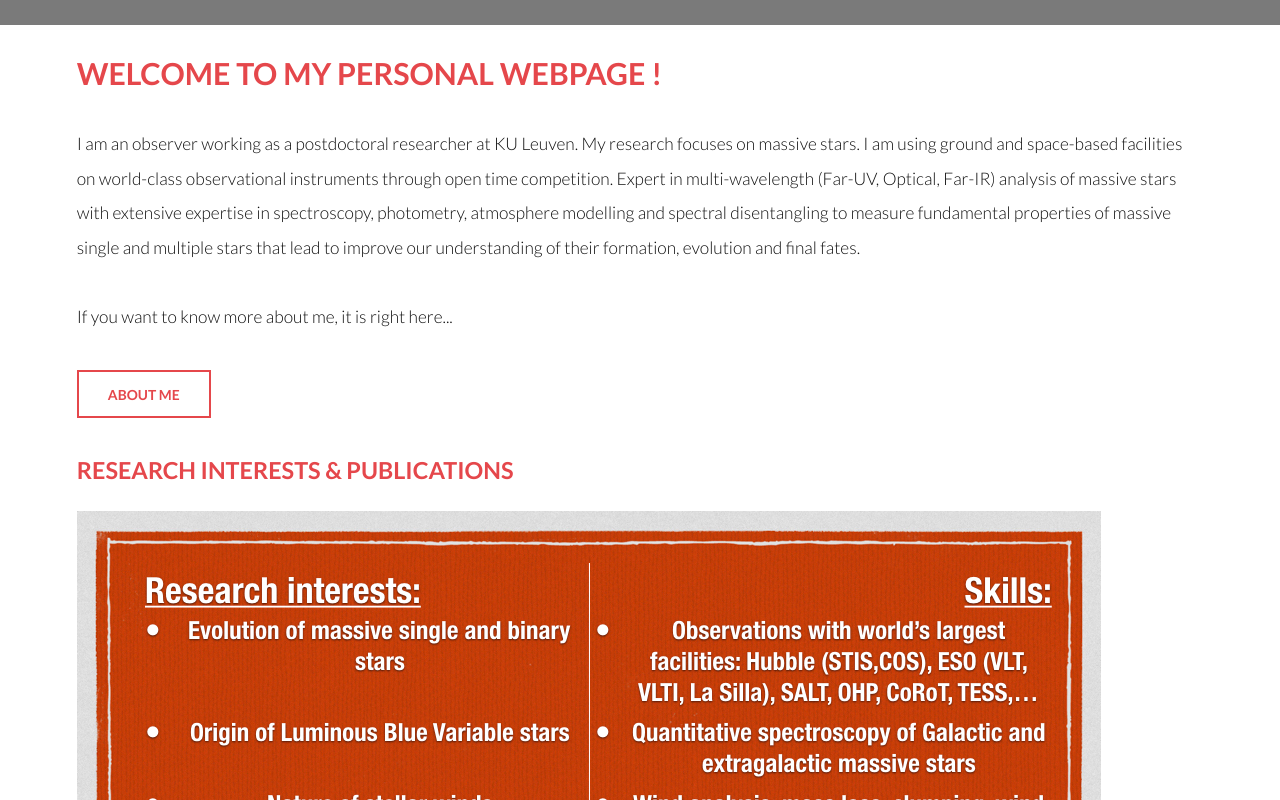
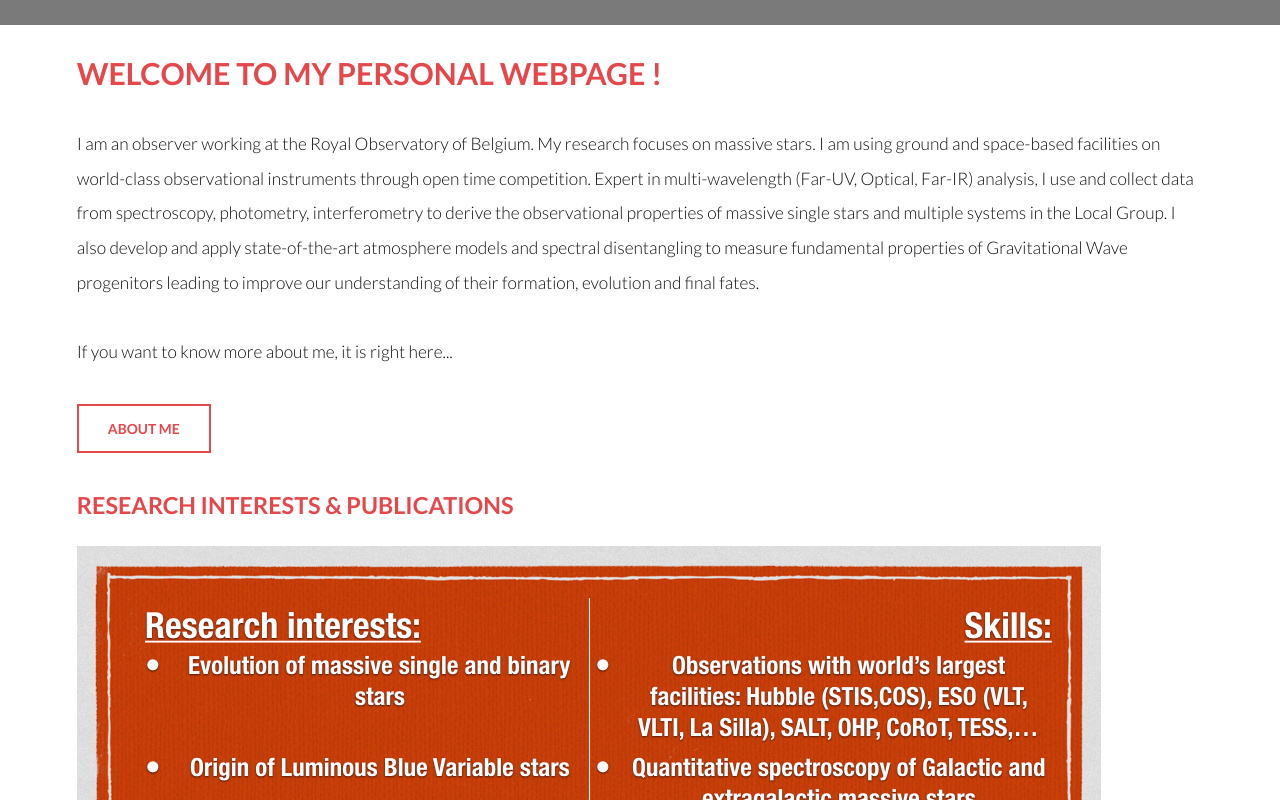
Before and after one commit to laurentmahy/laurentmahy.github.io, a plain HTML site: page index.html in a window 1280 px wide. Shown: the part 720-1520 px from the top of the page. Drawn offline with Linux system fonts and the light colour scheme; grey boxes are pictures that could not be loaded.

Commit message:
index.html

```diff
--- a/index.html
+++ b/index.html
@@ -48,7 +48,9 @@
 						<p></p>
 						<h2>Welcome to my personal webpage !</h2>
 					</header>
-					<p>I am an observer working as a postdoctoral researcher at KU Leuven. My research focuses on massive stars. I am using ground and space-based facilities on world-class observational instruments through open time competition. Expert in multi-wavelength (Far-UV, Optical, Far-IR) analysis of massive stars with extensive expertise in spectroscopy, photometry, atmosphere modelling and spectral disentangling to measure fundamental properties of massive single and multiple stars that lead to improve our understanding of their formation, evolution and final fates.</p>
+					<p>I am an observer working at the Royal Observatory of Belgium. My research focuses on massive stars. I am using ground and space-based facilities on world-class observational instruments through open time competition.
+						Expert in multi-wavelength (Far-UV, Optical, Far-IR) analysis,  I use and collect data from spectroscopy, photometry, interferometry to derive the observational properties of massive single stars and multiple systems in the Local Group.
+						I also develop and apply state-of-the-art atmosphere models and spectral disentangling to measure fundamental properties of Gravitational Wave progenitors leading to improve our understanding of their formation, evolution and final fates.</p>
 					<p> If you want to know more about me, it is right here...
 					<ul class="actions">
 						<li><a href="bio.html" class="button alt">About Me</a></li>
@@ -67,7 +69,7 @@
 							<div class="image">
 						    <span class="image fit"><img src="images/pic01.jpg" alt="" /></span>
 								<p></p>
-								<p>My list of publications contains 70 publications (44 referred, 21 as first author, h-index 18).</p>
+								<p>My list of publications contains 94 peer-reviewed publications (h-index 30).</p>
 								<ul class="actions">
 									<li><a href="research.html" class="button alt">Research & Publications</a></li>
 								</ul>
```
